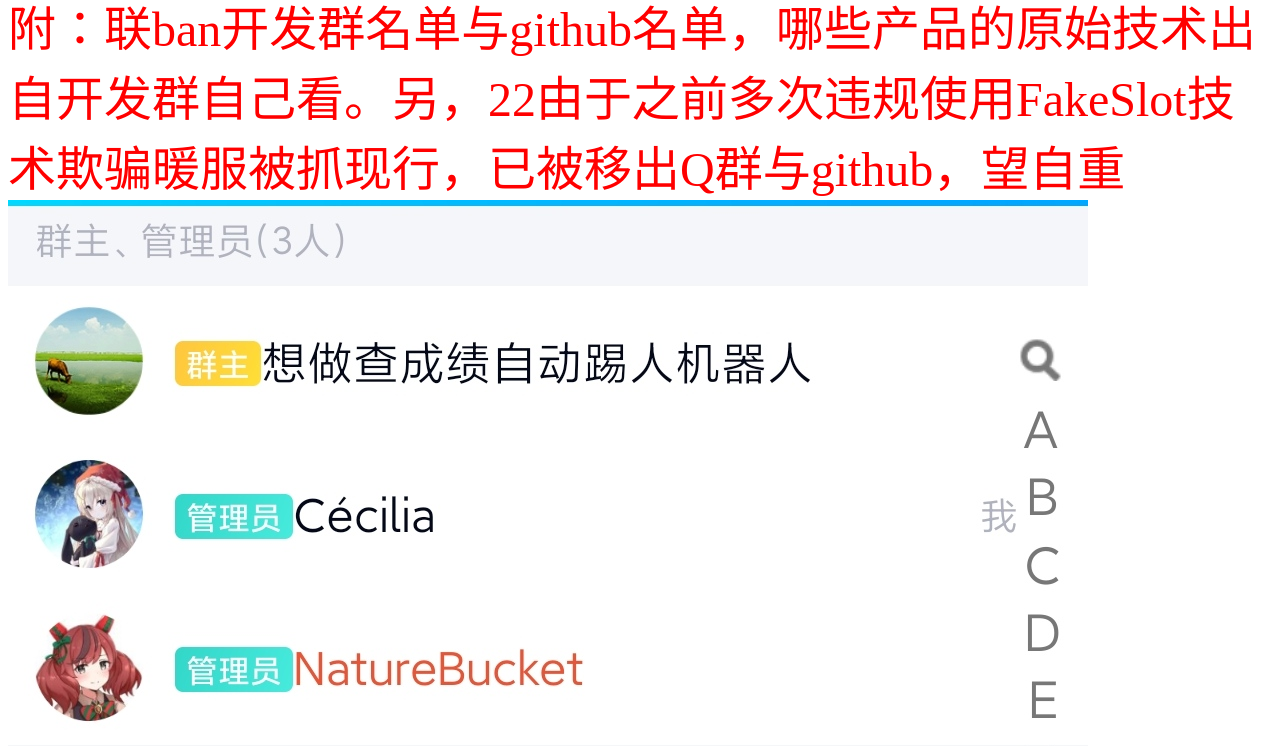
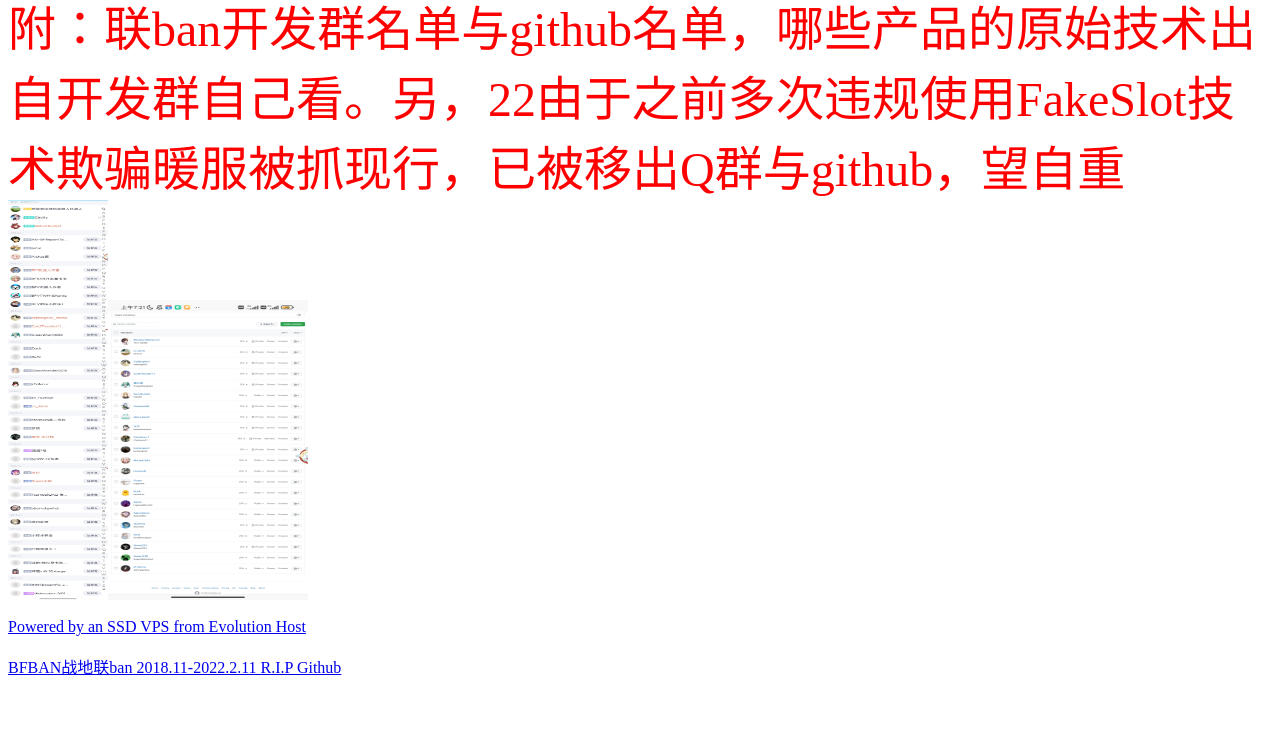
Before and after one commit to BFBAN/run, a plain HTML site: page index.html in a window 1280 px wide. Shown: the part 412-1158 px from the top of the page. After the commit the page ends 1098 px from the top, so only its background shows below. Drawn offline with Linux system fonts and the light colour scheme.

Commit message:
Update index.html

```diff
--- a/index.html
+++ b/index.html
@@ -13,7 +13,7 @@
   <br><a href="https://gametools.network" target="_blank">Gametools</a>
 
   <br><font size="10" color="red">附：联ban开发群名单与github名单，哪些产品的原始技术出自开发群自己看。另，22由于之前多次违规使用FakeSlot技术欺骗暖服被抓现行，已被移出Q群与github，望自重</font><br>
-  <img src="1.jpg"><img src="2.jpg" />
+  <img src="1.jpg" height="400" width="100"><img src="2.jpg" height="300" width="200">
 </body>
 
   <footer>
```
